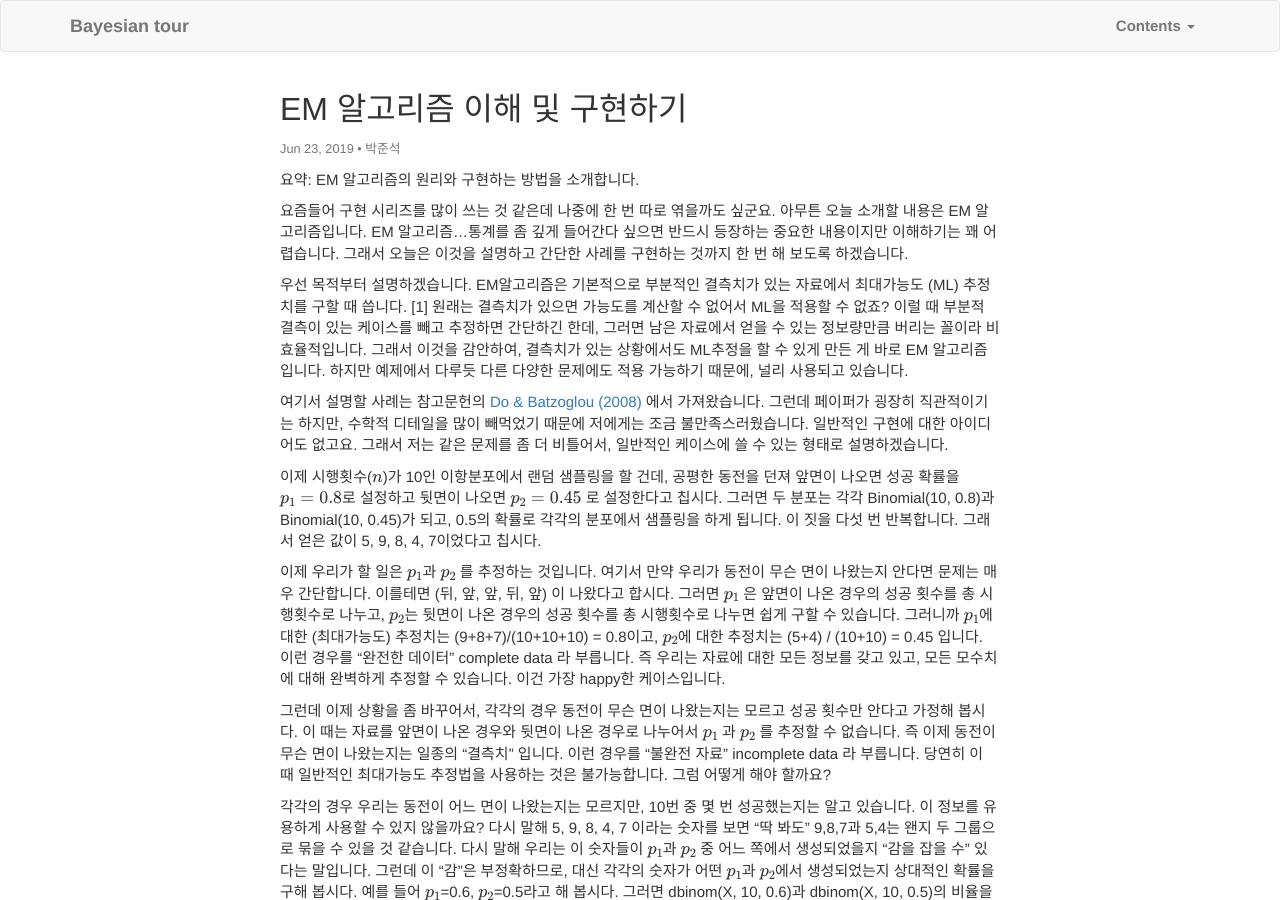
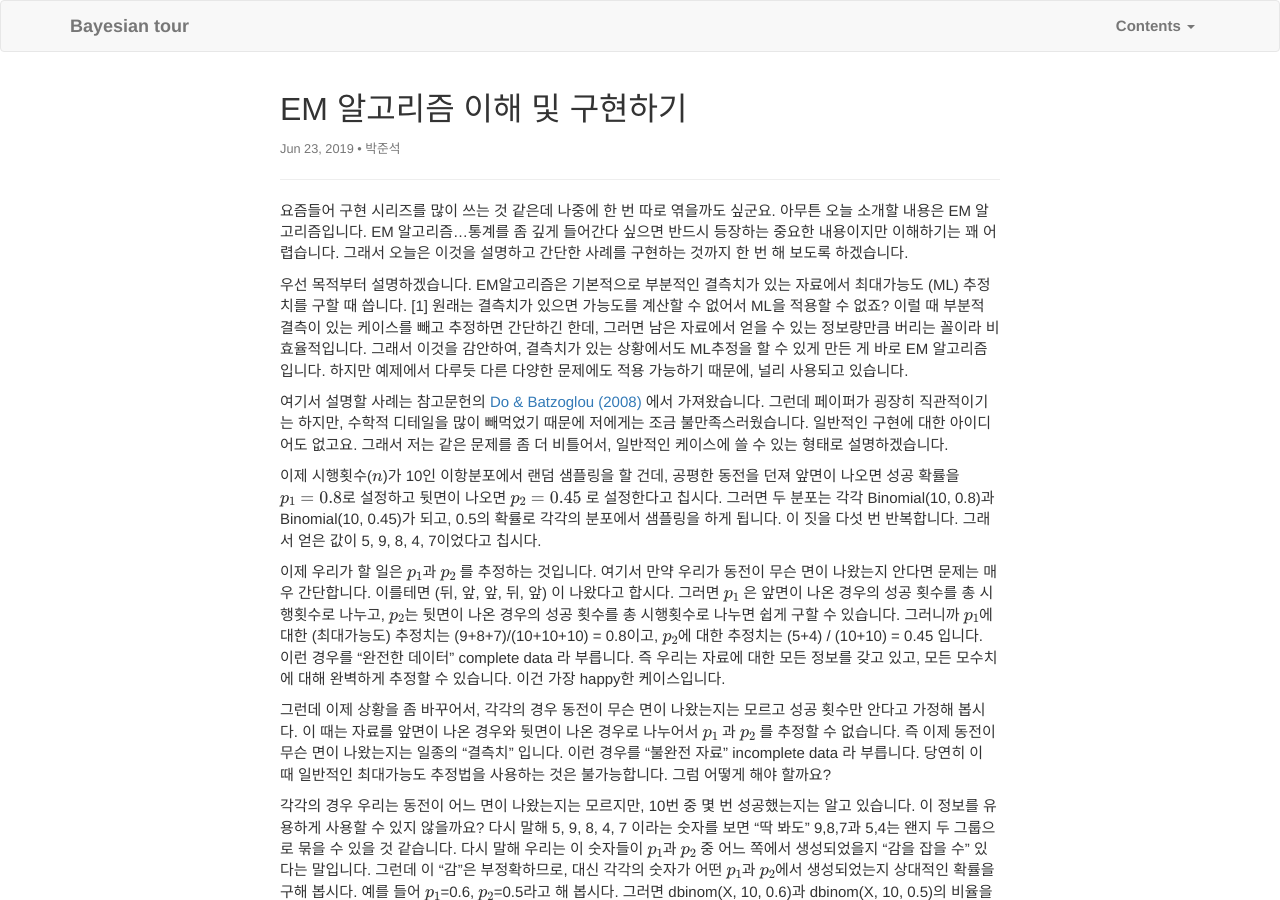
Before and after one commit to bayestour/blog, a Jekyll site: the page built from _posts/2019-06-23-EM_algorithm.md, in a window 1280 px wide and 900 px high. Built offline with Jekyll 4.4.1, drawn with Linux system fonts in a browser that asks for light colours; nearby versions of some CDN libraries; library files that are not in the unit come from our copies; formulas are drawn with MathJax 3.

Commit message:
Update 2019-06-23-EM_algorithm.md

```diff
--- a/_posts/2019-06-23-EM_algorithm.md
+++ b/_posts/2019-06-23-EM_algorithm.md
@@ -4,7 +4,8 @@ title: "EM 알고리즘 이해 및 구현하기"
 group: "Bayesian Statistics"
 author: 박준석
 ---
-요약: EM 알고리즘의 원리와 구현하는 방법을 소개합니다.
+
+---
 
 요즘들어 구현 시리즈를 많이 쓰는 것 같은데 나중에 한 번 따로 엮을까도 싶군요. 아무튼 오늘 소개할 내용은 EM 알고리즘입니다. EM 알고리즘…통계를 좀 깊게 들어간다 싶으면 반드시 등장하는 중요한 내용이지만 이해하기는 꽤 어렵습니다. 그래서 오늘은 이것을 설명하고 간단한 사례를 구현하는 것까지 한 번 해 보도록 하겠습니다.
 
```
